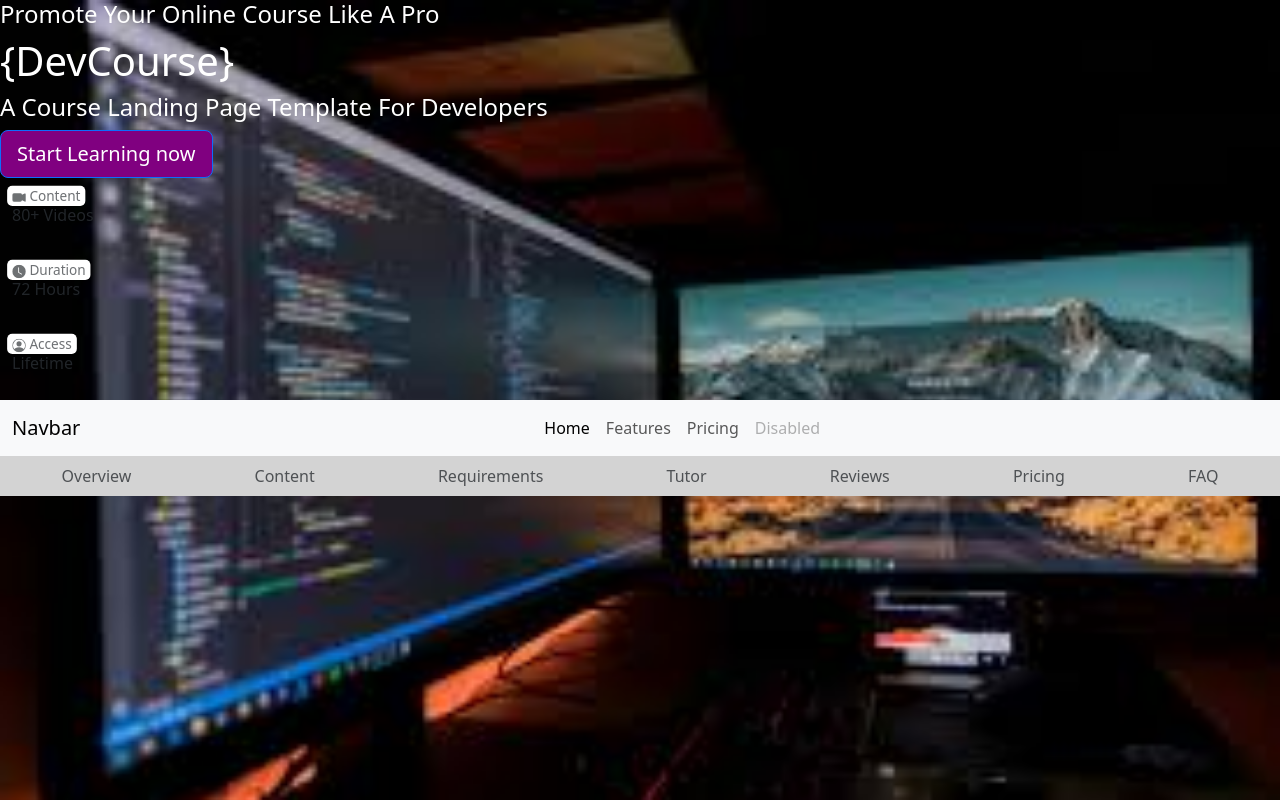
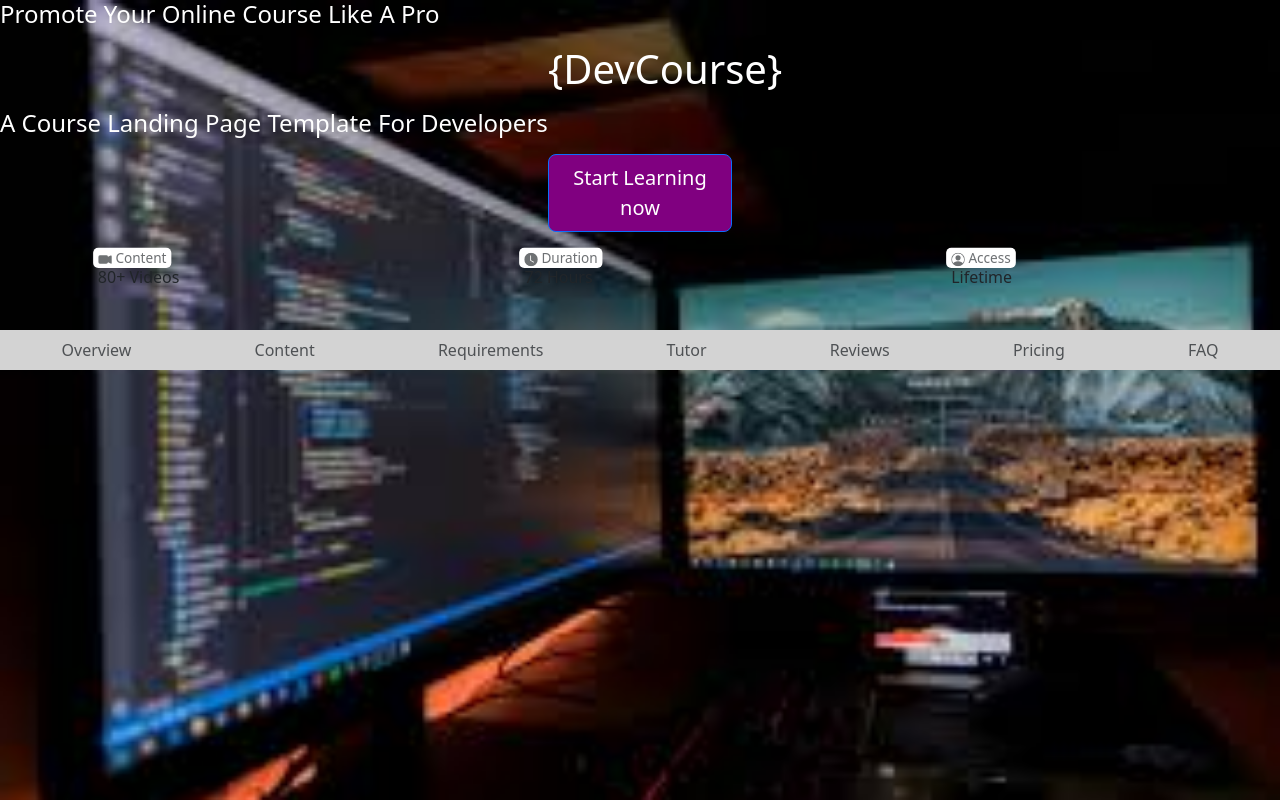
Before and after one commit to boynamedjack47/bootstrap, a plain HTML site: page index.html in a window 1280 px wide. Drawn offline with nearby package versions, Linux system fonts and the light colour scheme.

Commit message:
attempting to center the content and align using bootstrap properites

```diff
--- a/index.html
+++ b/index.html
@@ -10,31 +10,29 @@
 
 </head>
   <body>
-    <div class="maincontent">
+    <div class="maincontent" >
     <h4>Promote Your Online Course Like A Pro</h4>
-    <h1>{DevCourse}</h1>
+    <div class="dev mx-auto p-2" style="width: 200px;">
+    <h1>{DevCourse}</h1></div>
     <h4>A Course Landing Page Template For Developers</h4>
 
-        <button type="button" class="btn btn-primary btn-lg" style="background-color: purple;">Start Learning now</button>
+        <div class="button mx-auto p-2" style="width: 200px;">
+        <button type="button" class="btn btn-primary btn-lg" style="background-color: purple; ">Start Learning now</button>
+        </div>
 
-
-
+        <div class="labels d-flex justify-content-around">
           <div class="form-floating mb-3">
             <input type="email" readonly class="form-control-plaintext" id="floatingPlaintextInput" placeholder="name@example.com" value="80+ Videos">
             <label for="floatingPlaintextInput"> <svg xmlns="http://www.w3.org/2000/svg" width="16" height="16" fill="currentColor" class="bi bi-camera-video-fill" viewBox="0 0 16 16">
                 <path fill-rule="evenodd" d="M0 5a2 2 0 0 1 2-2h7.5a2 2 0 0 1 1.983 1.738l3.11-1.382A1 1 0 0 1 16 4.269v7.462a1 1 0 0 1-1.406.913l-3.111-1.382A2 2 0 0 1 9.5 13H2a2 2 0 0 1-2-2z"/>
               </svg> Content</label>
           </div>
-
-
           <div class="form-floating mb-3">
             <input type="email" readonly class="form-control-plaintext" id="floatingPlaintextInput" placeholder="80 + Videos" value="72 Hours">
             <label for="floatingPlaintextInput"><svg xmlns="http://www.w3.org/2000/svg" width="16" height="16" fill="currentColor" class="bi bi-clock-fill" viewBox="0 0 16 16">
                 <path d="M16 8A8 8 0 1 1 0 8a8 8 0 0 1 16 0M8 3.5a.5.5 0 0 0-1 0V9a.5.5 0 0 0 .252.434l3.5 2a.5.5 0 0 0 .496-.868L8 8.71z"/>
               </svg> Duration</label>
           </div>
-
-
           <div class="form-floating mb-3">
             <input type="email" readonly class="form-control-plaintext" id="floatingPlaintextInput" placeholder="name@example.com" value="Lifetime">
             <label for="floatingPlaintextInput"><svg xmlns="http://www.w3.org/2000/svg" width="16" height="16" fill="currentColor" class="bi bi-person-circle" viewBox="0 0 16 16">
@@ -43,31 +41,17 @@
               </svg>  Access</label>
           </div>
         </div>
+        </div>
 
-        <nav class="navbar navbar-expand-lg bg-body-tertiary">
-            <div class="container-fluid ">
-              <a class="navbar-brand" href="#">Navbar</a>
-              <button class="navbar-toggler" type="button" data-bs-toggle="collapse" data-bs-target="#navbarNav" aria-controls="navbarNav" aria-expanded="false" aria-label="Toggle navigation">
-                <span class="navbar-toggler-icon"></span>
-              </button>
-              <div class="collapse navbar-collapse d-flex justify-content-evenly" id="navbarNav">
-                <ul class="navbar-nav">
-                  <li class="nav-item">
-                    <a class="nav-link active" aria-current="page" href="#">Home</a>
-                  </li>
-                  <li class="nav-item">
-                    <a class="nav-link" href="#">Features</a>
-                  </li>
-                  <li class="nav-item">
-                    <a class="nav-link" href="#">Pricing</a>
-                  </li>
-                  <li class="nav-item">
-                    <a class="nav-link disabled" aria-disabled="true">Disabled</a>
-                  </li>
-                </ul>
-              </div>
-            </div>
-          </nav>
+       <footer class="navbar">
+        <a href=""></a>
+        <a href=""></a>
+        <a href=""></a>
+        <a href=""></a>
+        <a href=""></a>
+        <a href=""></a>
+        <a href=""></a>
+       </footer>
 
 
 
```
